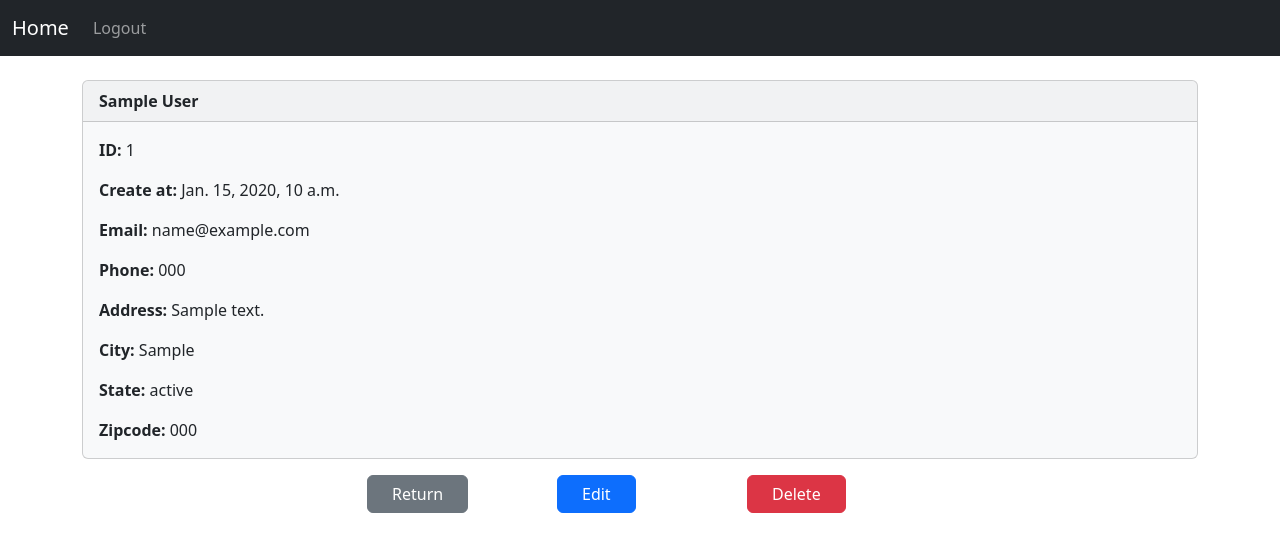
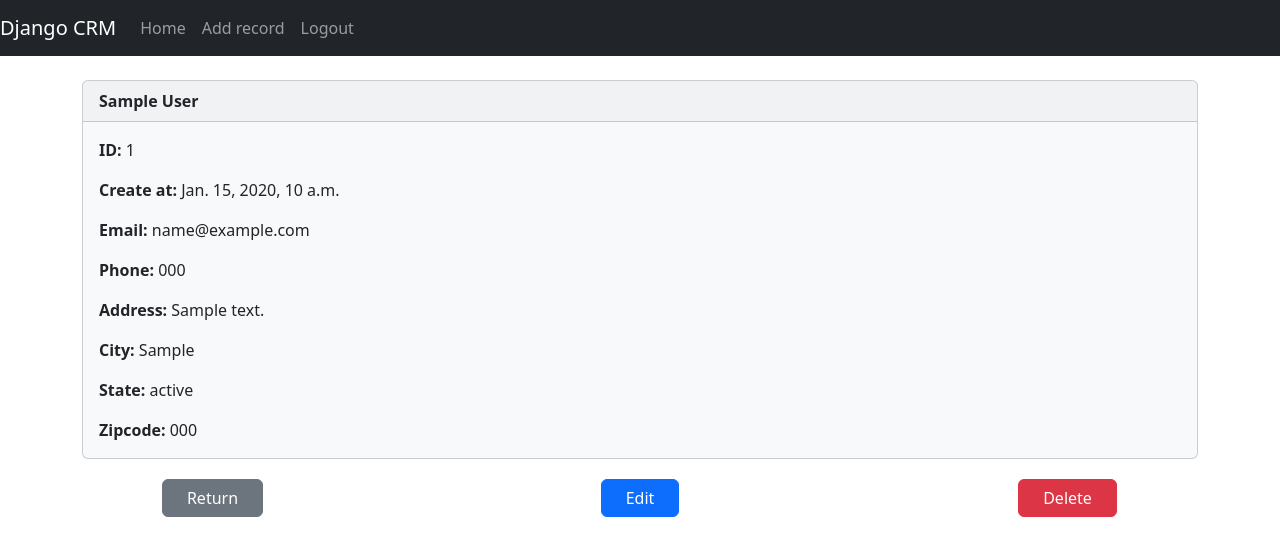
Before and after one commit to ida-dar/django-crm, a Django app: page /record/1 in a window 1280 px wide. Shown: the top 556 px of the page. Run offline with Django 4.2, Linux system fonts and the light colour scheme; a user stored in the database is signed in; tables that the repository leaves empty hold one stand-in row (values such as "Sample post").

Commit message:
Add functionality to add, update, delete record

```diff
--- a/website/templates/base.html
+++ b/website/templates/base.html
@@ -40,6 +40,7 @@
 
 <script src="https://cdn.jsdelivr.net/npm/bootstrap@5.3.0-alpha1/dist/js/bootstrap.bundle.min.js"
         integrity="sha384-w76AqPfDkMBDXo30jS1Sgez6pr3x5MlQ1ZAGC+nuZB+EYdgRZgiwxhTBTkF7CXvN"
-        crossorigin="anonymous"></script>
+        crossorigin="anonymous">
+</script>
 </body>
 </html>
--- a/website/templates/customer_record.html
+++ b/website/templates/customer_record.html
@@ -45,15 +45,15 @@
   </div>
 </div>
 
-<div class="row justify-content-center">
-  <div class="col-2">
-    <a href="{% url 'home' %}" class="btn btn-secondary px-4">Return</a>
+<div class="row justify-content-between">
+  <div class="col-md-3 col-sm-4 text-center">
+    <a href="{% url 'home' %}" class="btn btn-secondary px-4 my-1">Return</a>
   </div>
-  <div class="col-2">
-    <a href="{% url 'home' %}" class="btn btn-primary px-4">Edit</a>
+  <div class="col-md-3 col-sm-4 text-center">
+    <a href="{% url 'update_record' record.id %}" class="btn btn-primary px-4 my-1">Edit</a>
   </div>
-  <div class="col-2">
-    <a href="{% url 'home' %}" class="btn btn-danger px-4">Delete</a>
+  <div class="col-md-3 col-sm-4 text-center">
+    <a href="{% url 'delete_record' record.id %}" class="btn btn-danger px-4 my-1">Delete</a>
   </div>
 </div>
 
--- a/website/templates/navbar.html
+++ b/website/templates/navbar.html
@@ -1,27 +1,36 @@
 <nav class="navbar navbar-expand-lg navbar-dark bg-dark">
-  <div class="container-fluid">
-    <a class="navbar-brand" href="{% url 'home' %}">Home</a>
-    <button class="navbar-toggler" type="button" data-toggle="collapse" data-target="#navbarSupportedContent"
-            aria-controls="navbarSupportedContent" aria-expanded="false" aria-label="Toggle navigation">
+
+  <a class="navbar-brand" href="{% url 'home' %}">Django CRM</a>
+  <button class="navbar-toggler" type="button" data-toggle="collapse" data-target="#navbarTogglerDemo02"
+          aria-controls="navbarTogglerDemo02" aria-expanded="false" aria-label="Toggle navigation">
     <span class="navbar-toggler-icon"></span>
   </button>
 
-    <div class="collapse navbar-collapse" id="navbarSupportedContent">
-      <ul class="navbar-nav mr-auto">
+
+  <div class="collapse navbar-collapse" id="navbarTogglerDemo02">
+    <ul class="navbar-nav mr-auto mt-2 mt-lg-0">
+
+      <li class="nav-item active">
+        <a class="nav-link" href="{% url 'home' %}">Home</a>
+      </li>
 
       {% if user.is_authenticated %}
       <li class="nav-item">
-          <a class="nav-link" href="{% url 'logout' %}">Logout</a>
+        <a class="nav-link" href="{% url 'add_record' %}">Add record</a>
+      </li>
+      <li class="nav-item">
+        <a class="nav-link btn btn-primary ml-3 px-2 py-2" href="{% url 'logout' %}">Logout</a>
       </li>
       {% else %}
       <li class="nav-item">
-          <a class="nav-link" href="{% url 'register' %}">Register</a>
+        <a class="nav-link btn btn-outline-primary mx-2" href="{% url 'register' %}">Register</a>
       </li>
-        <li class="nav-item">
-          <a class="nav-link" href="{% url 'home' %}">Login</a>
+      <li class="nav-item ml-3">
+        <a class="nav-link btn btn-primary mx-2 px-2 py-2" href="{% url 'home' %}">Login</a>
       </li>
       {% endif %}
+
     </ul>
   </div>
-  </div>
+
 </nav>
--- a/website/templates/records.html
+++ b/website/templates/records.html
@@ -4,6 +4,7 @@
   <table class="table table-striped table-hover table-bordered">
     <thead class="table-dark">
     <tr>
+      <th scope="col"></th>
       <th scope="col">ID</th>
       <th scope="col">Created at</th>
       <th scope="col">First Name</th>
@@ -15,7 +16,8 @@
     {% for record in records %}
 
     <tr>
-      <th scope="row"><a href="{% url 'record' record.id %}">{{ record.id }}</a></th>
+      <th scope="row"><a href="{% url 'record' record.id %}">Update</a></th>
+      <th scope="row">{{ record.id }}</th>
       <td>{{ record.created_at }}</td>
       <td>{{ record.first_name }}</td>
       <td>{{ record.last_name }}</td>
--- a/website/urls.py
+++ b/website/urls.py
@@ -6,4 +6,7 @@ urlpatterns = [
   path('logout/', views.logout_user, name='logout'),
   path('register/', views.register_user, name='register'),
   path('record/<int:pk>', views.customer_record, name='record'),  # pass primary key
+  path('add_record', views.add_record, name='add_record'),
+  path('update_record/<int:pk>', views.update_record, name='update_record'),
+  path('delete_record/<int:pk>', views.delete_record, name='delete_record'),
 ]
--- a/website/views.py
+++ b/website/views.py
@@ -1,7 +1,7 @@
 from django.shortcuts import render, redirect
 from django.contrib.auth import authenticate, login, logout
 from django.contrib import messages
-from .forms import SignupForm
+from .forms import SignupForm, AddRecordForm
 from .models import Record
 
 
@@ -65,3 +65,47 @@ def customer_record(request, pk):
   else:
     messages.error(request, "You must be logged in to view this page", extra_tags='danger')
     return redirect('home')
+
+
+def add_record(request):
+  form = AddRecordForm(request.POST or None)
+  if request.user.is_authenticated:
+    if request.method == 'POST' and form.is_valid():
+      add_record = form.save()
+      messages.success(request, "Record added successful", extra_tags='success')
+      return redirect('home')
+    else:
+      return render(request, 'add_record.html', {'form': form})
+  else:
+    messages.error(request, "You must be logged to perform this action", extra_tags='danger')
+    return redirect('home')
+
+
+def update_record(request, pk):
+  if request.user.is_authenticated:
+    curr_record = Record.objects.get(id=pk)
+    form = AddRecordForm(request.POST or None, instance=curr_record)
+    if form.is_valid():
+      form.save()
+      messages.success(request, "Record updated successful", extra_tags='success')
+      return redirect('home')
+    return render(request, 'update_record.html', {'form': form})
+  else:
+    messages.error(request, "You must be logged to perform this action", extra_tags='danger')
+    return redirect('home')
+
+
+def delete_record(request, pk):
+  if request.user.is_authenticated:
+    record = Record.objects.get(id=pk)
+    record.delete()
+
+    if record is None:
+      messages.error(request, f"There was an error while deleting record with id: {pk}. Please try again",
+                     extra_tags='danger')
+    else:
+      messages.success(request, "Record deleted successfully", extra_tags='success')
+      return redirect('home')
+  else:
+    messages.error(request, "You must be logged to perform this action", extra_tags='danger')
+    return redirect('home')
```
Also changed, not shown: website/forms.py (+31 -0 lines), website/templates/add_record.html (added, +21 -0 lines), website/templates/update_record.html (added, +22 -0 lines). Lines whose indentation alone changed are shown as unchanged.
